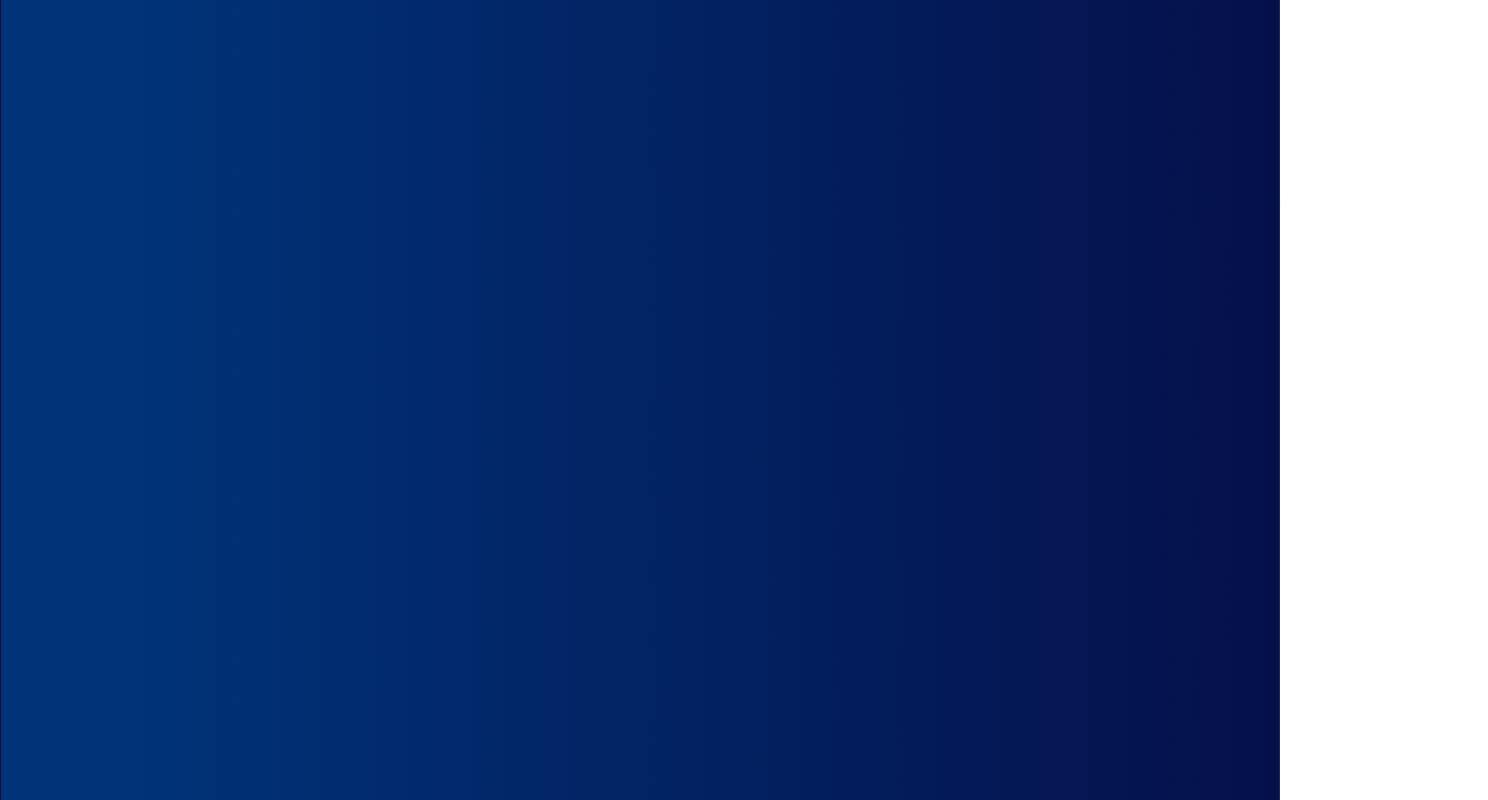
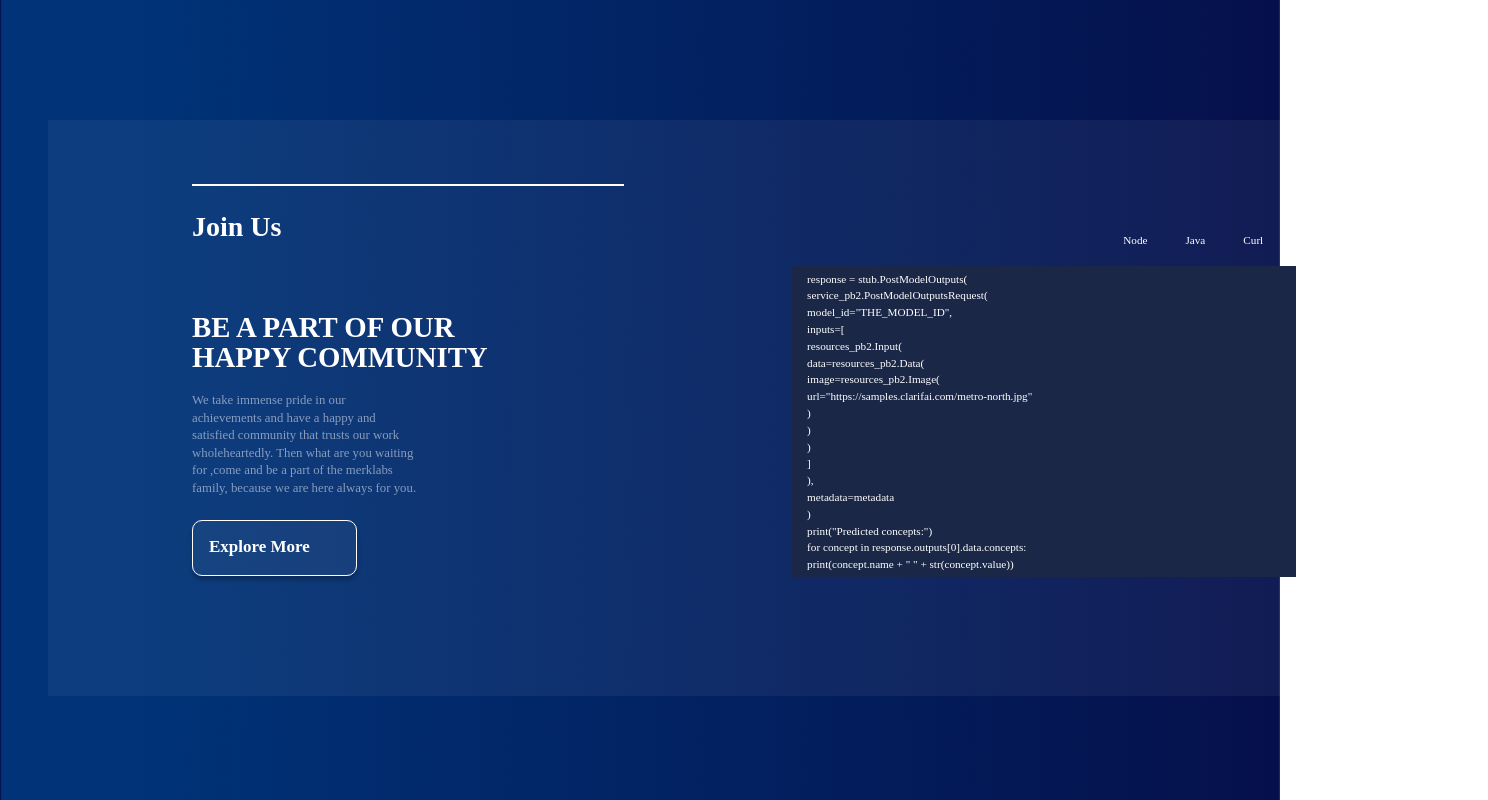
Before and after one commit to Durgesh2601/Bird_Soft_Sol._Task, a React (Create React App) app in the folder front-end-task/: page / in a window 1280 px wide. Shown: the part 3400-4200 px from the top of the page, 1488 px wide, since content can reach past the window. Built offline with nearby package versions, Linux system fonts and the light colour scheme.

Commit message:
done with join us part

```diff
--- a/front-end-task/src/components/content.jsx
+++ b/front-end-task/src/components/content.jsx
@@ -134,6 +134,44 @@ export const Content = () => {
 
         </div>
 
+        <div id="joinUsCont">
+            <div>
+                <div id="hr2"></div>
+                <p>Join Us</p>
+                <p id="para2JoinUs">BE A PART OF OUR<br/>HAPPY COMMUNITY</p>
+                <p id="para3JoinUs">We take immense pride in our<br/>achievements and have a happy and<br/>satisfied community that trusts our work<br/>wholeheartedly. Then what are you waiting<br/> for ,come and be a part of the merklabs<br/> family, because we are here always for you.</p>
+                <div id="JoinUsBtn1" className="explrDiv">
+                    <p>Explore More</p>
+                </div>
+            </div>
+            <div>
+                <div id="joinUSnav">
+                    <p>Node</p>
+                    <p>Java</p>
+                    <p>Curl</p>
+                </div>
+                <div id="codeJoinUs">
+                <p>response = stub.PostModelOutputs(<br/>
+                    service_pb2.PostModelOutputsRequest(<br/>
+                    model_id="{"THE_MODEL_ID"}",<br/>
+                    inputs=[<br/>
+                    resources_pb2.Input(<br/>
+                    data=resources_pb2.Data(<br/>
+                    image=resources_pb2.Image(<br/>
+                        url="https://samples.clarifai.com/metro-north.jpg"<br/>
+                    )<br/>
+                    )<br/>
+                    )<br/>
+                    ]<br/>
+                    ),<br/>
+                    metadata=metadata<br/>
+                    )<br/>
+                    print("Predicted concepts:")<br/>
+                    for concept in response.outputs[0].data.concepts:<br/>
+                    print(concept.name + " " + str(concept.value))</p>
+                </div>
+            </div>
+        </div>
         </div>
     )
 }
--- a/front-end-task/src/components/styles.css
+++ b/front-end-task/src/components/styles.css
@@ -404,3 +404,90 @@
     height: 3rem;
     width: 9.5rem;
 }
+#joinUsCont{
+    width: 90rem;
+    height: 36rem;
+    top: 220rem;
+    left: 3rem;
+    position: absolute;
+    display: flex;
+    background-color: rgba(255, 255, 255, 0.05);
+}
+#joinUsCont > div:nth-child(1) {
+    height: 90%;
+    width: 49%;
+}
+#joinUsCont > div:nth-child(2) {
+    height: 90%;
+    width: 49%;
+}
+#hr2{
+    height: 0rem;
+    border-top: 2px solid #FFFFFF;
+    width: 30%;
+    position: absolute;
+    top: 4rem;
+    left: 9rem;
+}
+#hr2 + p{
+    color: white;
+    position: absolute;
+    font-size: 1.75rem;
+    font-family: "Montserrat";
+    font-weight: 700;
+    line-height: 1.4rem;
+    top: 6rem;
+    left: 9rem;
+}
+#para2JoinUs{
+    color: white;
+    position: absolute;
+    font-size: 1.8rem;
+    font-family: "Montserrat";
+    font-weight: 700;
+    line-height: 1.9rem;
+    top: 12rem;
+    left: 9rem;
+}
+#para3JoinUs{
+    color: #FFFFFF;;
+    position: absolute;
+    font-size: 0.8rem;
+    font-family: "Montserrat";
+    font-weight: 400;
+    line-height: 1.1rem;
+    top: 17rem;
+    left: 9rem;
+    opacity: 0.5;
+}
+#JoinUsBtn1{
+    top: 25rem;
+    left: 9rem;
+    height: 3.5rem;
+}
+#joinUSnav{
+    width: 12%;
+    height: 7%;
+    position: absolute;
+    right: 12rem;
+    top: 7rem;
+    display: flex;
+    gap: 22%;
+}
+#joinUSnav > p{
+    color: white;
+    font-size: 0.7rem;
+}
+#codeJoinUs{
+    width: 35%;
+    height: 54%;
+    position: absolute;
+    top: 9.1rem;
+    right: 12rem;
+    background-color:  #1A2747;
+}
+#codeJoinUs > p{
+    color: white;
+    font-size: 0.7rem;
+    margin: 1% 0% 0% 3%;
+}
```
